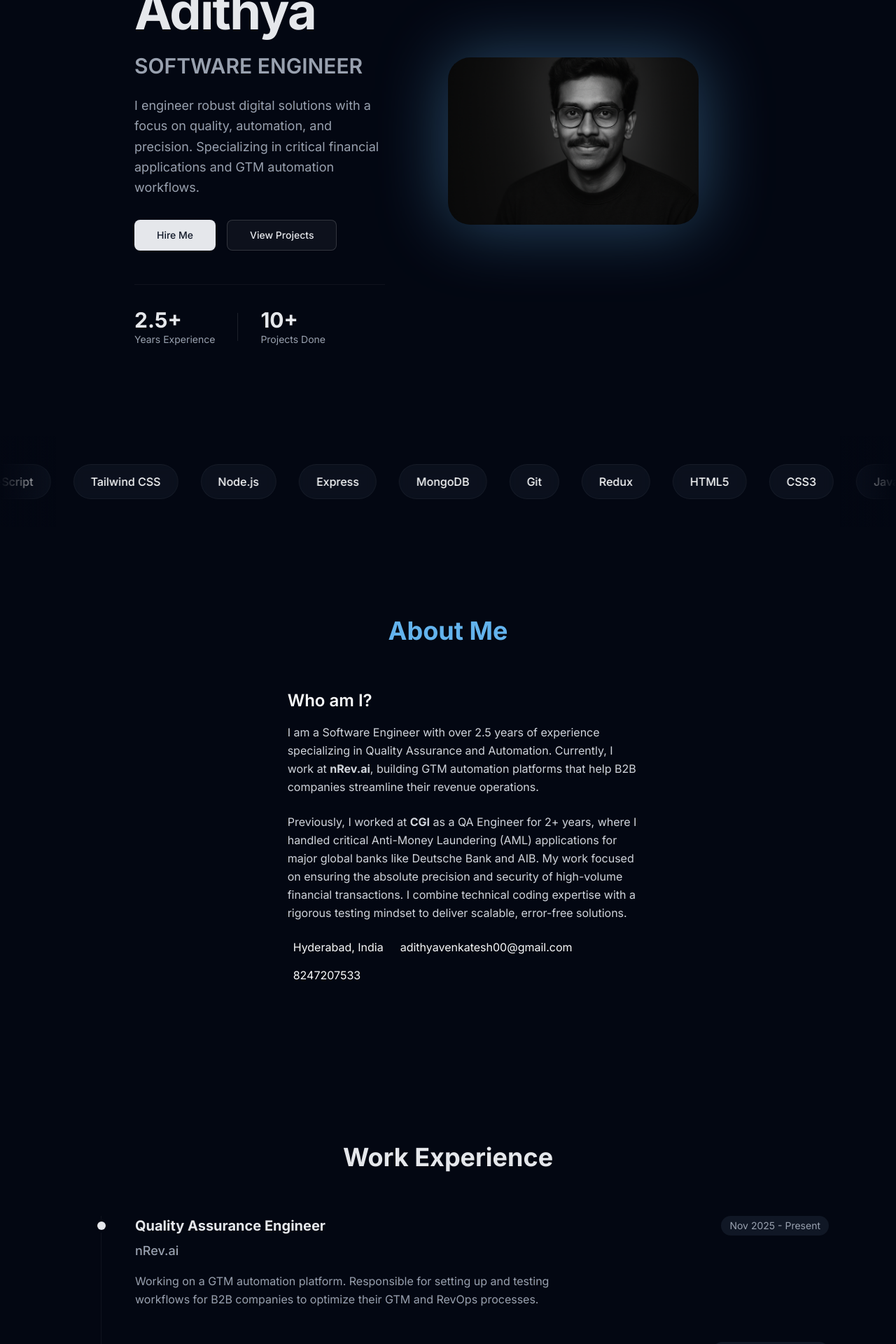
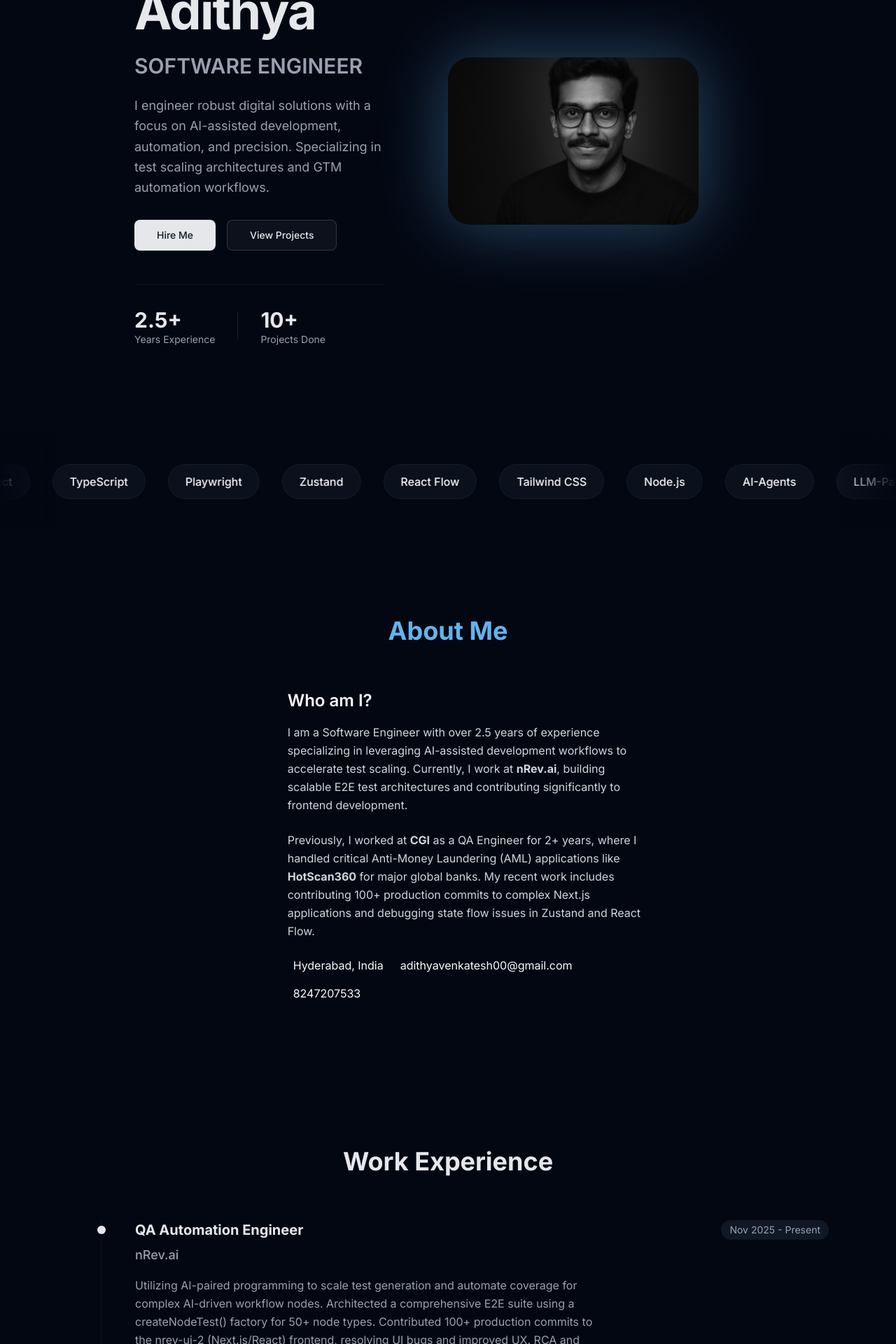
Before and after one commit to Adithya12321/portfolio, a React (Vite) app: page / in a window 1280 px wide. Shown: the part 220-2140 px from the top of the page at 70% size. Built offline with nearby package versions, Linux system fonts and the light colour scheme.

Commit message:
feat: update portfolio content with latest resume data

```diff
--- a/src/components/Experience.tsx
+++ b/src/components/Experience.tsx
@@ -1,15 +1,15 @@
 const experiences = [
     {
-        role: "Quality Assurance Engineer",
+        role: "QA Automation Engineer",
         company: "nRev.ai",
         period: "Nov 2025 - Present",
-        description: "Working on a GTM automation platform. Responsible for setting up and testing workflows for B2B companies to optimize their GTM and RevOps processes."
+        description: "Utilizing AI-paired programming to scale test generation and automate coverage for complex AI-driven workflow nodes. Architected a comprehensive E2E suite using a createNodeTest() factory for 50+ node types. Contributed 100+ production commits to the nrev-ui-2 (Next.js/React) frontend, resolving UI bugs and improved UX. RCA and suggested fixes for complex state flow issues in Zustand and React Flow."
     },
     {
-        role: "Software Engineer (QA)",
+        role: "Software Engineer",
         company: "CGI",
         period: "July 2023 - Oct 2025",
-        description: "Worked on a critical Anti-Money Laundering (AML) application for major financial clients including Deutsche Bank, MFG, CFSB, and AIB. Ensured high precision and data integrity for high-stakes financial transactions."
+        description: "Provided quality assurance for HotScan360, a complex AML application for financial crime monitoring and big data fraud analysis. Developed automated test scripts and performed functional manual testing for new features. Awarded Silver and Bronze Awards for outstanding performance and critical bug identification."
     }
 ];
 
--- a/src/components/Skills.tsx
+++ b/src/components/Skills.tsx
@@ -1,6 +1,6 @@
 
 const skills = [
-    "React", "TypeScript", "Tailwind CSS", "Node.js", "Express", "MongoDB", "Git", "Redux", "HTML5", "CSS3", "JavaScript", "Next.js"
+    "Next.js", "React", "TypeScript", "Playwright", "Zustand", "React Flow", "Tailwind CSS", "Node.js", "AI-Agents", "LLM-Paired Programming", "Git", "SQL"
 ];
 
 const Skills = () => {
--- a/src/pages/About.tsx
+++ b/src/pages/About.tsx
@@ -8,16 +8,15 @@ const About = () => {
                     <div className="flex flex-col md:flex-row items-center justify-center">
                         <div className="md:w-2/3 md:pl-12">
                             <h3 className="text-2xl font-semibold mb-4">Who am I?</h3>
-                            <p className=" dark:text-gray-300 mb-6 leading-relaxed">
-                                I am a Software Engineer with over 2.5 years of experience specializing in Quality Assurance and Automation.
-                                Currently, I work at <strong>nRev.ai</strong>, building GTM automation platforms that help B2B companies streamline their revenue operations.
-                            </p>
-                            <p className=" dark:text-gray-300 mb-6 leading-relaxed">
-                                Previously, I worked at <strong>CGI</strong> as a QA Engineer for 2+ years, where I handled critical Anti-Money Laundering (AML)
-                                applications for major global banks like Deutsche Bank and AIB. My work focused on ensuring the absolute precision
-                                and security of high-volume financial transactions. I combine technical coding expertise with a rigorous testing mindset
-                                to deliver scalable, error-free solutions.
-                            </p>
+                             <p className=" dark:text-gray-300 mb-6 leading-relaxed">
+                                 I am a Software Engineer with over 2.5 years of experience specializing in leveraging AI-assisted development workflows to accelerate test scaling.
+                                 Currently, I work at <strong>nRev.ai</strong>, building scalable E2E test architectures and contributing significantly to frontend development.
+                             </p>
+                             <p className=" dark:text-gray-300 mb-6 leading-relaxed">
+                                 Previously, I worked at <strong>CGI</strong> as a QA Engineer for 2+ years, where I handled critical Anti-Money Laundering (AML)
+                                 applications like <strong>HotScan360</strong> for major global banks. My recent work includes contributing 100+ production commits
+                                 to complex Next.js applications and debugging state flow issues in Zustand and React Flow.
+                             </p>
                             <div className="flex flex-wrap gap-4">
                                 <div className="flex items-center">
                                     <i className="fas fa-map-marker-alt text-blue-500 mr-2"></i>
--- a/src/pages/FeaturedProjects.tsx
+++ b/src/pages/FeaturedProjects.tsx
@@ -11,19 +11,19 @@ const FeaturedProjects = () => {
         <div className='grid grid-cols-1 md:grid-cols-2 lg:grid-cols-3 gap-8'>
           <div className='h-full'>
             <ProjectCard
-              name='AML Transaction Validator'
+              name='HotScan360 (CGI)'
               imgPath='./fitechImage.webp'
               skills={["Java", "Selenium", "SQL", "Jenkins"]}
-              description="Designed and executed automated test suites for a high-volume Anti-Money Laundering (AML) system used by major global banks. Ensured 99.9% data accuracy in transaction monitoring and reduced regression testing time by 40%."
+              description="Designed and executed automated test suites for HotScan360, a high-volume Anti-Money Laundering (AML) system used by major global banks. Ensured high precision in transaction monitoring and reduced regression testing time by 40%."
               isPrivate={true}
             />
           </div>
           <div className='h-full'>
             <ProjectCard
-              name='GTM Workflow Automation'
+              name='Node Test Architecture (NurtureV)'
               imgPath='./gtm-engineer-card.webp'
-              skills={["TypeScript", "RevOps", "Automation", "Node.js"]}
-              description="Developing core automation workflows for a B2B Go-To-Market platform. Created complex data pipelines to synchronize customer data across CRM, Marketing, and Sales tools, capable of processing thouands of records per minute."
+              skills={["TypeScript", "Playwright", "Automation", "React"]}
+              description="Architected a scalable E2E test framework using a createNodeTest() factory to automate 50+ diverse workflow nodes. Significantly reduced boilerplate and accelerated test scaling for complex AI-driven workflows."
               isPrivate={true}
             />
           </div>
--- a/src/pages/HeroSection.tsx
+++ b/src/pages/HeroSection.tsx
@@ -20,8 +20,8 @@ const HeroSection = () => {
               </h1>
               <h2 className='text-2xl md:text-3xl font-semibold mb-6 text-muted-foreground'>SOFTWARE ENGINEER</h2>
               <p className='text-lg mb-8 max-w-xl text-muted-foreground leading-relaxed'>
-                I engineer robust digital solutions with a focus on quality, automation, and precision.
-                Specializing in critical financial applications and GTM automation workflows.
+                I engineer robust digital solutions with a focus on AI-assisted development, automation, and precision.
+                Specializing in test scaling architectures and GTM automation workflows.
               </p>
             </>
             <div className='flex flex-wrap gap-4'>
```
